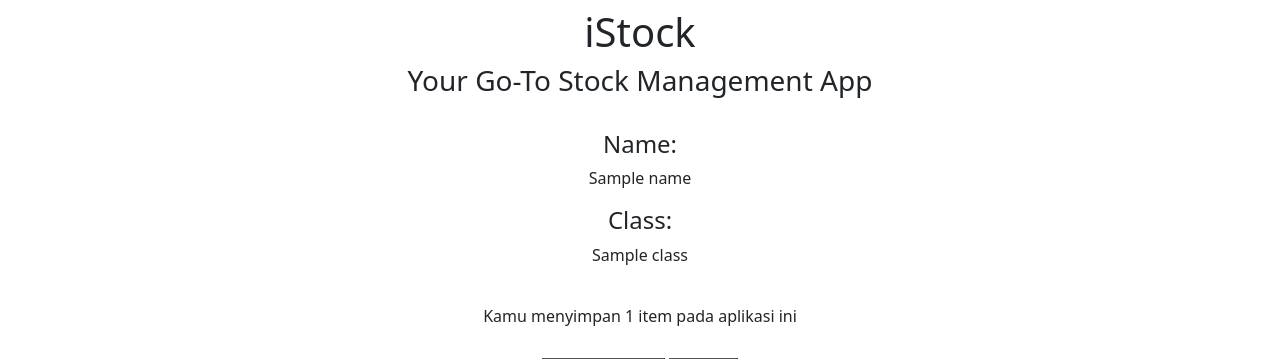
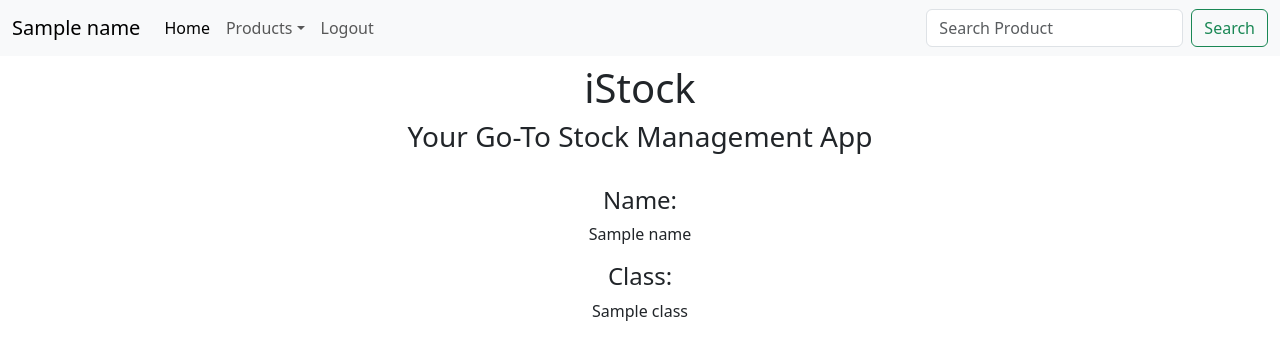
Before and after one commit to steven-fo/iStock, a Django app: template main/templates/main.html in a window 1280 px wide. Shown: the top 359 px of the page. Run offline with Django 4.2, Linux system fonts and the light colour scheme; tables that the repository leaves empty hold one stand-in row (values such as "Sample post"); the template is opened without the code that fills it: values that come from a table or form of the project are taken from there, most other values are stand-ins (such as "Sample title", 1, 10 or a date in 2020).

Commit message:
feat: add navbar and implement bonus points

```diff
--- a/main/templates/main.html
+++ b/main/templates/main.html
@@ -1,6 +1,43 @@
 {% extends 'base.html' %}
 
 {% block content %}
+<style>
+    .card-container .card:last-child {
+        background-color: lightgoldenrodyellow;
+    }
+</style>
+
+  <nav class="navbar navbar-expand-lg bg-body-tertiary">
+    <div class="container-fluid">
+      <a class="navbar-brand" href="#">{{name}}</a>
+      <button class="navbar-toggler" type="button" data-bs-toggle="collapse" data-bs-target="#navbarTogglerDemo02" aria-controls="navbarTogglerDemo02" aria-expanded="false" aria-label="Toggle navigation">
+        <span class="navbar-toggler-icon"></span>
+      </button>
+      <div class="collapse navbar-collapse" id="navbarTogglerDemo02">
+        <ul class="navbar-nav me-auto mb-2 mb-lg-0">
+          <li class="nav-item">
+            <a class="nav-link active" aria-current="page" href="/">Home</a>
+          </li>
+          <li class="nav-item dropdown">
+            <a class="nav-link dropdown-toggle" href="#" role="button" data-bs-toggle="dropdown" aria-expanded="false">Products</a>
+            <ul class="dropdown-menu">
+                <li><a class="dropdown-item" href="/create-product">Add New Product</a></li>
+            </ul>
+          </li>
+          <li class="nav-item">
+            <form action="{% url 'main:logout' %}", method="post">
+                <a class="nav-link" href="/login" type="submit">Logout</a>
+            </form>
+          </li>
+        </ul>
+        <form class="d-flex" role="search">
+          <input class="form-control me-2" type="search" placeholder="Search Product" aria-label="Search">
+          <button class="btn btn-outline-success" type="submit">Search</button>
+        </form>
+      </div>
+    </div>
+  </nav>
+
     <div class="py-2 mx-4 text-center">
         <h1>iStock</h1>
         <h3>Your Go-To Stock Management App</h3>
@@ -16,11 +53,6 @@
         <a href="{% url 'main:create_item' %}">
             <button>
                 Add New Item
-            </button>
-        </a>
-        <a href="{% url 'main:logout' %}">
-            <button>
-                Logout
             </button>
         </a>
 
```
